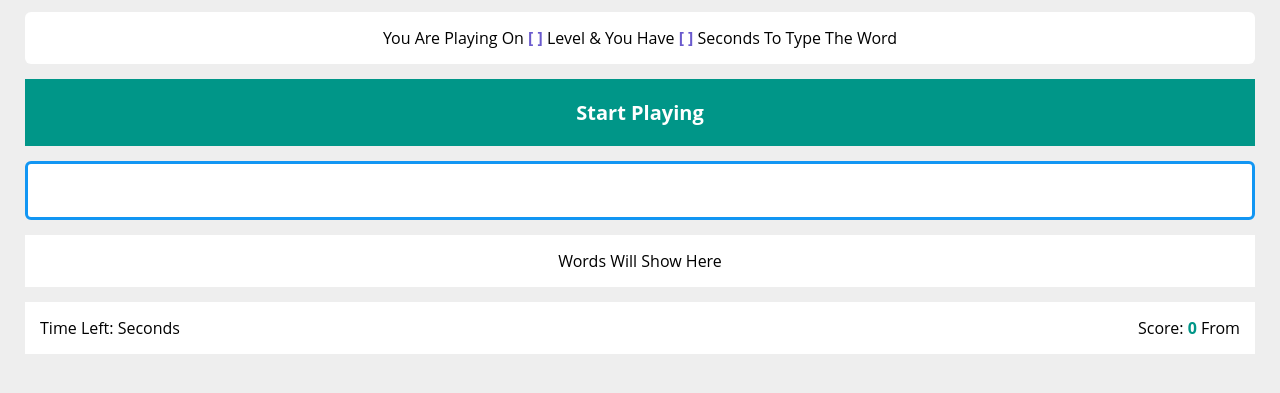
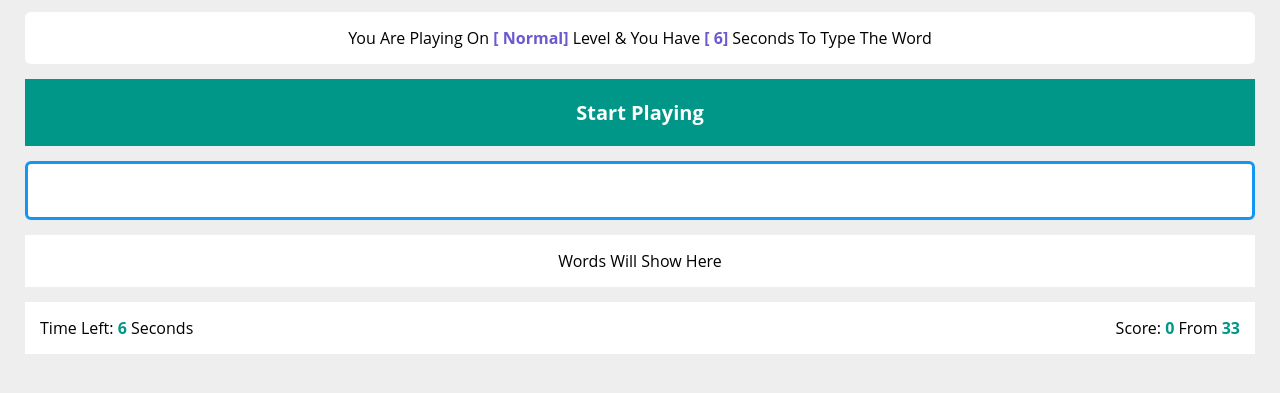
Before and after one commit to Islam-Atwa/Typing-Speed-Test-Game, a plain HTML site: page index.html in a window 1280 px wide. Shown: the part 77-470 px from the top of the page. Drawn offline with Linux system fonts and the light colour scheme.

Commit message:
add chanage

```diff
--- a/index.html
+++ b/index.html
@@ -5,17 +5,18 @@
     <meta name="viewport" content="width=device-width, initial-scale=1.0">
     <!-- CSS File  -->
     <link rel="stylesheet" href="/style.css">
-    <script src="main.js"></script>
     <title>Typing Speed Test Game </title>
+
 </head>
 <body>
+
     <div class="game">
         <div class="name">Typing Speed Test Game</div>
         <div class="container">
           <div class="message">
             You Are Playing On
             <span class="lvl"></span> Level
-            & You Have <span class="seconds"></span> Seconds To Type The Word
+            & You Have <span class="second"></span> Seconds To Type The Word
           </div>
           <div class="start">Start Playing</div>
           <div class="the-word"></div>
@@ -30,5 +31,7 @@
           <div class="finish"></div>
         </div>
       </div>
+
+    <script src="main.js"></script>
 </body>
 </html>
--- a/main.js
+++ b/main.js
@@ -0,0 +1,132 @@
+
+// // create an Array containing random words
+// const RandomWord = [
+//     "islam", "mohamed", "code", "programing",
+//     "dat", "javascript",
+//     "testing",  "Town",
+//     "Country",
+//     "Testing",
+//     "Youtube",
+//     "Linkedin",
+//     "Twitter",
+//     "Github",
+//     "Leetcode",
+//     "Internet",
+//     "Python",
+//     "Scala",
+//     "Destructuring",
+//     "Paradigm",
+//     "Styling",
+//     "Cascade",
+//     "Documentation",
+//     "Coding",
+//     "Funny",
+//     "Working",
+//     "Dependencies",
+//     "Task",
+//     "Runner",
+//     "Roles",
+//     "Test",
+//     "Rust",
+//     "Playing"
+// ];
+
+// // Game Level
+// const level = {
+//     "Easy": 8,
+//     "Normal":6,
+//     "Hard": 3
+// };
+
+// // Defult level
+// let DefultLevel = "Normal";
+// let DefultLevelSecond = level[DefultLevel];
+
+// // get element
+// let lvlNameSpan  = document.querySelector(".message .lvl");
+// let secondSpan = document.querySelector(".message .second");
+// let startButton = document.querySelector(".name");
+// let theWord = document.querySelector(".the-word");
+// let input = document.querySelector(".input");
+// let upcomingWords =document.querySelector(".upcoming-words");
+// let timeLeft = document.querySelector(".time span");
+// let scoreGot =document.querySelector(".score got");
+// let scoreTotal = document.querySelector(".score .total");
+// let finishMessage = document.querySelector(".finish");
+
+// lvlNameSpan.innerHTML = DefultLevel;
+// secondSpan.innerHTML = DefultLevelSecond;
+// timeLeft.innerHTML = DefultLevelSecond;
+// scoreTotal.innerHTML = RandomWord.length;
+
+// // disaple past event
+// input.addEventListener("paste",function(e){
+//     e.preventDefault();
+// });
+
+
+// create an Array containing random words
+const RandomWord = [
+    "islam", "mohamed", "code", "programing",
+    "dat", "javascript",
+    "testing", "Town",
+    "Country",
+    "Testing",
+    "Youtube",
+    "Linkedin",
+    "Twitter",
+    "Github",
+    "Leetcode",
+    "Internet",
+    "Python",
+    "Scala",
+    "Destructuring",
+    "Paradigm",
+    "Styling",
+    "Cascade",
+    "Documentation",
+    "Coding",
+    "Funny",
+    "Working",
+    "Dependencies",
+    "Task",
+    "Runner",
+    "Roles",
+    "Test",
+    "Rust",
+    "Playing"
+];
+
+// Game Level
+const level = {
+    "Easy": 8,
+    "Normal": 6,
+    "Hard": 3
+};
+
+// Default level
+let defaultLevel = "Normal";
+let defaultLevelSeconds = level[defaultLevel];
+
+// get element
+let lvlNameSpan = document.querySelector(".message .lvl");
+let secondSpan = document.querySelector(".message .second");
+let startButton = document.querySelector(".start");
+let theWord = document.querySelector(".the-word");
+let input = document.querySelector(".input");
+let upcomingWords = document.querySelector(".upcoming-words");
+let timeLeft = document.querySelector(".time span");
+let scoreGot = document.querySelector(".score .got");
+let scoreTotal = document.querySelector(".score .total");
+let finishMessage = document.querySelector(".finish");
+
+// Set initial values for level, seconds, and score
+lvlNameSpan.innerHTML = defaultLevel;
+secondSpan.innerHTML = defaultLevelSeconds;
+timeLeft.innerHTML = defaultLevelSeconds;
+scoreTotal.innerHTML = RandomWord.length;
+
+// Disable paste event
+input.addEventListener("paste", function (e) {
+    e.preventDefault();
+});
```
Also changed, not shown: style.css (line endings or trailing spaces).
